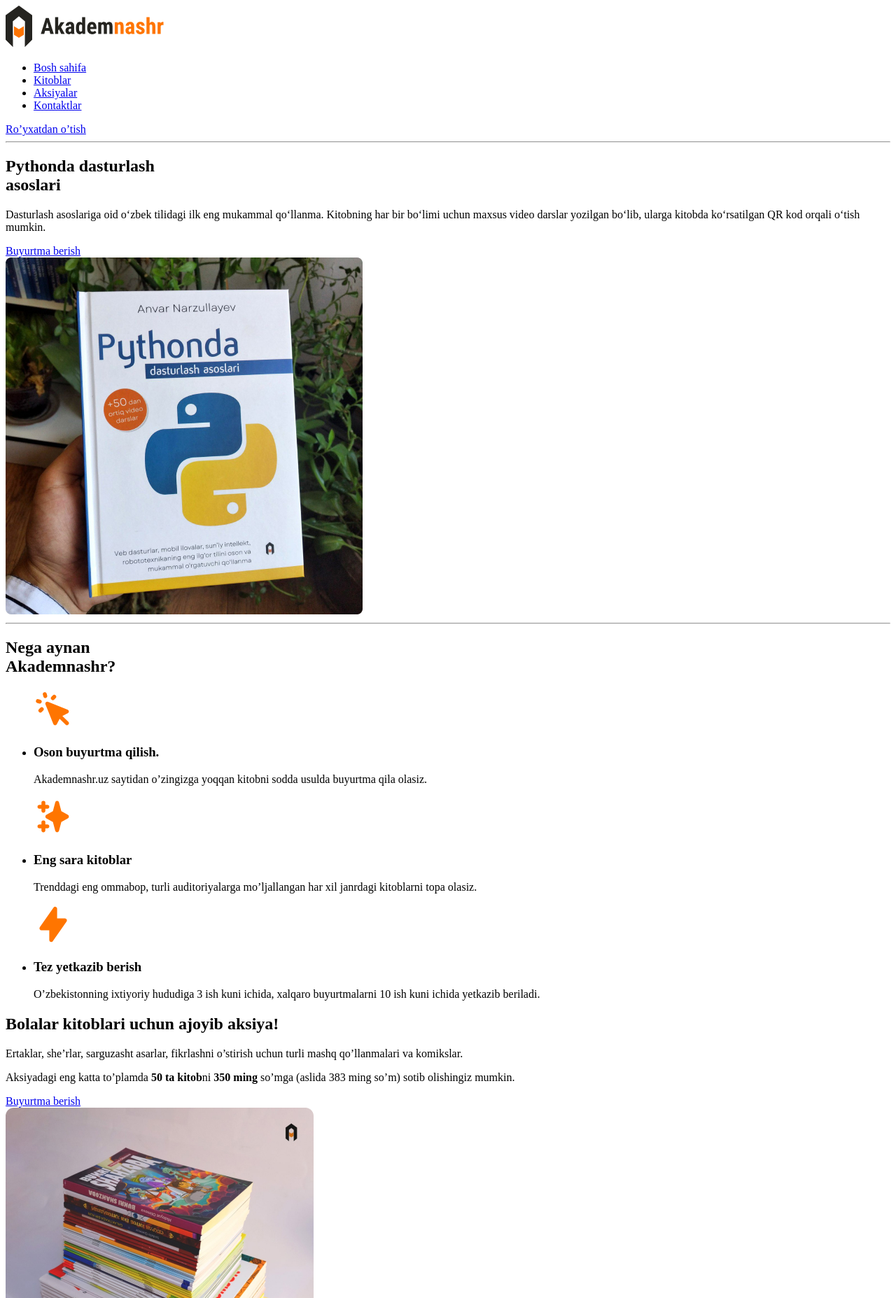
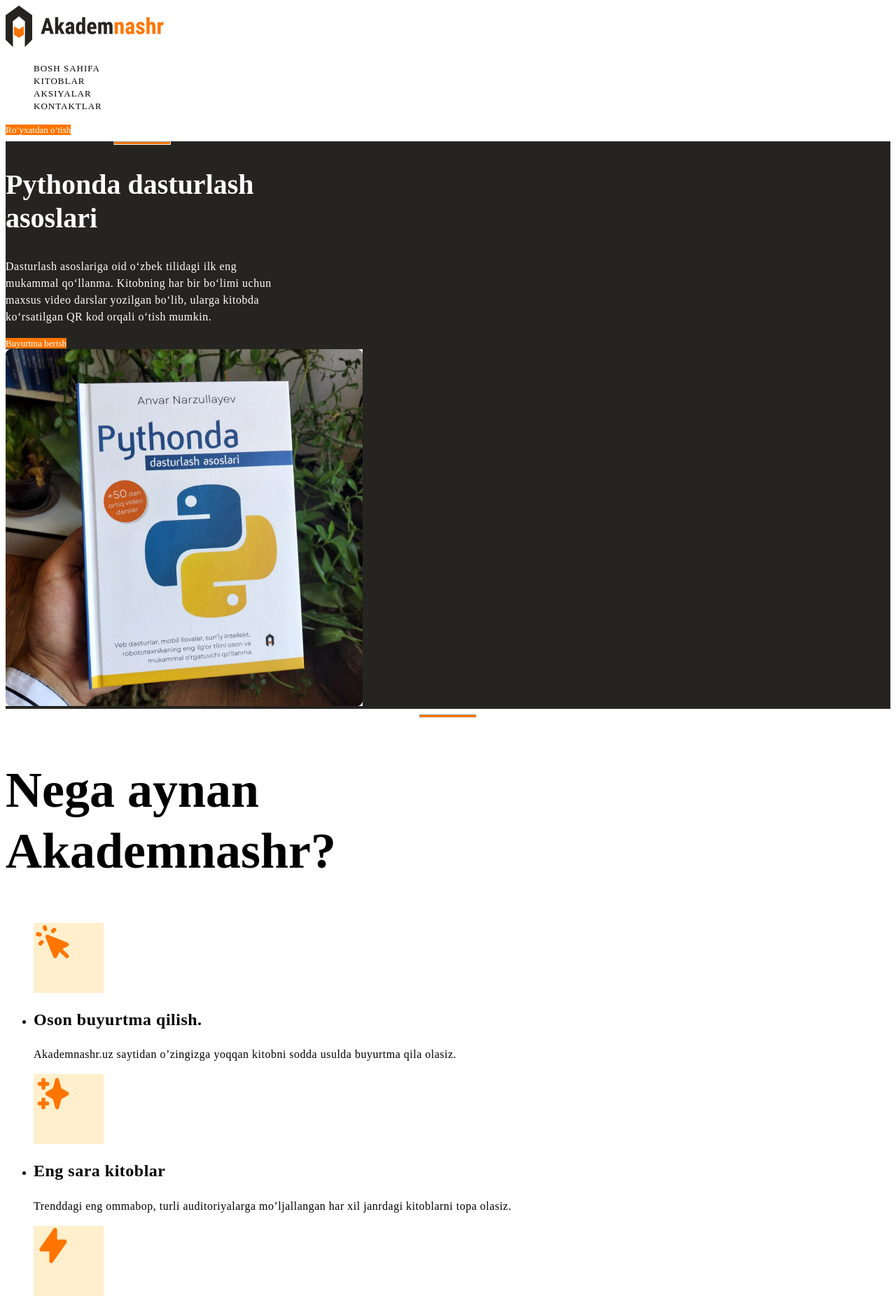
Before and after one commit to miramin-coder/fronted, a plain HTML site: page index.html in a window 1280 px wide. Shown: the top 1855 px of the page at 70% size. Drawn offline with Linux system fonts and the light colour scheme.

Commit message:
Add colour, text, size and list styles

```diff
--- /dev/null
+++ b/css/main.css
@@ -0,0 +1,137 @@
+.site-header {
+background-color: white;
+}
+
+.sitenav-list{
+list-style: none;
+}
+
+.sitenav-link{
+font-weight: 500;
+font-size: 13px;
+line-height: 15px;
+letter-spacing: 1px;
+text-transform: uppercase;
+text-decoration: none;
+color: black;
+}
+
+.main-link{
+font-size: 13px;
+line-height: 15px;
+background-color: #ff7500;
+color: #fff;
+text-decoration: none;
+}
+.hero{
+background-color: #252420;
+color: #fff
+}
+
+.hero-content{
+width: 390px;
+}
+
+.hero-img{
+width: 510px;
+height: 510px;
+}
+
+.hero-hr{
+width: 80px;
+height: 3px;
+background-color: #ff7500;
+}
+
+.hero-heading{
+font-size: 40px;
+line-height: 1.2;
+}
+
+.hero-text{
+font-size: 16px;
+line-height: 1.5;
+letter-spacing: 0.5px;
+}
+
+.features-heading{
+width: 440px;
+font-size: 72px;
+line-height: 1.2;
+letter-spacing: 0.5;
+}
+
+.feature{
+  width: 340px;
+  }
+
+.feature-icon{
+width: 100px;
+height: 100px;
+background-color: rgba(255,177,0,0.2);
+}
+
+.feature-title{
+font-size: 24px;
+line-height: 1.2;
+letter-spacing: 0.5px;
+}
+
+.feature-info{
+font-size: 16px;
+line-height: 1.5;
+letter-spacing: 0.5px;
+}
+
+.promo{
+background-color: #252420;
+color: #fff;
+}
+
+.promo-content{
+width: 440px;
+}
+
+.promo-heading{
+font-size: 40px;
+line-height: 48px;
+}
+
+.promo-text{
+font-size: 16px;
+line-height: 1.5;
+}
+
+.promo-light{
+color: #ff7500;
+}
+
+.promo-img{
+width: 440px;
+height: 440px;
+object-fit: cover;
+}
+
+.site-footer{
+background-color: #f8f8f8;
+}
+
+.site-footer ul{
+list-style: none;
+}
+
+.site-hr{
+background-color: rgba(37, 36, 32, 0.5);
+height: 2px;
+}
+
+.site-footer-link-list{
+width: 224px;
+}
+
+.site-footer-link-list a{
+  font-size: 16px;
+  line-height: 19px;
+text-decoration: none;
+color: #252420;
+}
--- a/index.html
+++ b/index.html
@@ -4,81 +4,87 @@
   <meta charset="UTF-8">
   <meta name="viewport" content="width=device-width, initial-scale=1.0">
   <title>Akademnashr</title>
+   <link rel="stylesheet" href="css/main.css">
 </head>
 <body>
   <!-- wapka -->
-  <header>
+  <header class="site-header">
     <a href="index.html">
     <img src="img/logo.svg" alt="logo" width="227" height="60">
     </a>
 
     <nav>
-      <ul>
-        <li><a href="#">Bosh sahifa</a></li>
-        <li><a href="#">Kitoblar</a></li>
-        <li><a href="#">Aksiyalar</a></li>
-        <li><a href="#">Kontaktlar</a></li>
+      <ul class="sitenav-list">
+        <li><a class="sitenav-link" href="#">Bosh sahifa</a></li>
+        <li><a class="sitenav-link" href="#">Kitoblar</a></li>
+        <li><a class="sitenav-link" href="#">Aksiyalar</a></li>
+        <li><a class="sitenav-link" href="#">Kontaktlar</a></li>
       </ul>
     </nav>
 
-    <a href="#">Ro’yxatdan o’tish</a>
+    <a class="main-link" href="#">Ro’yxatdan o’tish</a>
   </header>
 
   <main>
     <!-- hero -->
-    <section>
-      <div>
-        <hr>
-        <h2>Pythonda dasturlash <br> asoslari</h2>
-        <p>Dasturlash asoslariga oid o‘zbek tilidagi ilk eng mukammal qo‘llanma. Kitobning har bir bo‘limi uchun maxsus video darslar yozilgan bo‘lib, ularga kitobda ko‘rsatilgan QR kod orqali o‘tish mumkin.
+    <section class="hero">
+      <div class="hero-content">
+        <hr class="hero-hr">
+        <h2 class="hero-heading">Pythonda dasturlash <br> asoslari</h2>
+        <p class="hero-text">Dasturlash asoslariga oid o‘zbek tilidagi ilk eng mukammal qo‘llanma. Kitobning har bir bo‘limi uchun maxsus video darslar yozilgan bo‘lib, ularga kitobda ko‘rsatilgan QR kod orqali o‘tish mumkin.
         </p>
-        <a href="#">Buyurtma berish</a>
+        <a class="main-link" href="#">Buyurtma berish</a>
       </div>
 
-      <img src="img/python-book.jpg" alt="kitob" width="510" height="510" srcset="img/python-book.jpg 1x, img/python-book@2x.jpg 2x">
+      <img class="hero-img" src="img/python-book.jpg" alt="kitob" width="510" height="510" srcset="img/python-book.jpg 1x, img/python-book@2x.jpg 2x">
     </section>
 
 
 
+  <!-- features -->
+    <section class="features">
+      <hr class="hero-hr">
+      <h2 class="features-heading">Nega aynan <br>Akademnashr?</h2>
+      <ul>
+     <div class='feature-icon'>
+      <img src="img/cursor-click.svg" alt="" width="56" height="56">
+        </div>
+        <li class="feture">
+          <h3 class="feature-title">Oson buyurtma qilish.</h3>
+          <p class="feature-info">Akademnashr.uz saytidan o’zingizga yoqqan kitobni sodda usulda buyurtma qila olasiz.</p></li>
 
-    <section>
-      <!-- features -->
-      <hr>
-      <h2>Nega aynan <br>Akademnashr?</h2>
-      <ul>
-     <img src="img/cursor-click.svg" alt="" width="56" height="56">
-        <li>
-          <h3>Oson buyurtma qilish.</h3>
-          <p>Akademnashr.uz saytidan o’zingizga yoqqan kitobni sodda usulda buyurtma qila olasiz.</p></li>
-
-          <img src="img/sparkles.svg" alt="" width="56" height="56">
-          <li>
-            <h3>Eng sara kitoblar</h3>
-            <p>Trenddagi eng ommabop, turli auditoriyalarga mo’ljallangan har xil janrdagi kitoblarni topa olasiz.</p>
+          <div class='feature-icon'>
+             <img src="img/sparkles.svg" alt="" width="56" height="56">
+            </div>
+          <li class="feture">
+            <h3 class="feature-title">Eng sara kitoblar</h3>
+            <p class="feature-info">Trenddagi eng ommabop, turli auditoriyalarga mo’ljallangan har xil janrdagi kitoblarni topa olasiz.</p>
           </li>
 
-          <img src="img/lightning-bolt.svg" alt="" width="56" height="56">
-          <li>
-            <h3>Tez yetkazib berish</h3>
-            <p>O’zbekistonning ixtiyoriy hududiga 3 ish kuni ichida, xalqaro buyurtmalarni 10 ish kuni ichida yetkazib beriladi.</p>
+          <div class='feature-icon'>
+            <img src="img/lightning-bolt.svg" alt="" width="56" height="56">
+           </div>
+          <li class="feture">
+            <h3 class="feature-title">Tez yetkazib berish</h3>
+            <p class="feature-info">O’zbekistonning ixtiyoriy hududiga 3 ish kuni ichida, xalqaro buyurtmalarni 10 ish kuni ichida yetkazib beriladi.</p>
           </li>
       </ul>
     </section>
 
-    <section>
+    <section class="promo">
       <!-- Aksiya -->
-      <div>
-        <h2>Bolalar kitoblari uchun
+      <div class="promo-content">
+        <h2 class="promo-heading">Bolalar kitoblari uchun
           ajoyib aksiya!</h2>
-          <p>Ertaklar, she’rlar, sarguzasht asarlar, fikrlashni o’stirish uchun turli mashq qo’llanmalari va komikslar.</p>
-          <p>Aksiyadagi eng katta to’plamda <strong>50 ta kitob</strong>ni <strong>350 ming</strong> so’mga (aslida 383 ming so’m) sotib olishingiz mumkin.</p>
-          <a href="#">Buyurtma berish</a>
+          <p class="promo-text">Ertaklar, she’rlar, sarguzasht asarlar, fikrlashni o’stirish uchun turli mashq qo’llanmalari va komikslar.</p>
+          <p class="promo-text">Aksiyadagi eng katta to’plamda <strong class="promo-light">50 ta kitob</strong class="promo-light">ni <strong>350 ming</strong> so’mga (aslida 383 ming so’m) sotib olishingiz mumkin.</p>
+          <a class="main-link" href="#">Buyurtma berish</a>
         </div>
-        <img src="img/sale-img.jpg" alt="kitoblar" width="440" height="440" srcset="img/sale-img.jpg 1x, img/sale-img@2x.jpg 2x" >
+        <img class="promo-img" src="img/sale-img.jpg" alt="kitoblar" width="440" height="440" srcset="img/sale-img.jpg 1x, img/sale-img@2x.jpg 2x" >
       </section>
     </main>
 
-    <footer>
+    <footer class="site-footer">
       <!-- site footer -->
 
       <div>
@@ -88,6 +94,9 @@
         <!-- tarmoq -->
         <ul>
           <li>
+
+      <hr class="site-hr">
+
             <a href="https://t.me/Akademnashr" target="_blank"><svg xmlns="http://www.w3.org/2000/svg" width="24" height="24" fill="none"><path fill="#252420" d="M12 0C5.376 0 0 5.376 0 12s5.376 12 12 12 12-5.376 12-12S18.624 0 12 0Zm5.568 8.16c-.18 1.896-.96 6.504-1.356 8.628-.168.9-.504 1.2-.816 1.236-.696.06-1.224-.456-1.896-.9-1.056-.696-1.656-1.128-2.676-1.8-1.188-.78-.42-1.212.264-1.908.18-.18 3.252-2.976 3.312-3.228a.24.24 0 0 0-.06-.216c-.072-.06-.168-.036-.252-.024-.108.024-1.788 1.14-5.064 3.348-.48.324-.912.492-1.296.48-.432-.012-1.248-.24-1.86-.444-.756-.24-1.344-.372-1.296-.792.024-.216.324-.432.888-.66 3.504-1.524 5.832-2.532 6.996-3.012 3.336-1.392 4.02-1.632 4.476-1.632.096 0 .324.024.468.144.12.096.156.228.168.324-.012.072.012.288 0 .456Z"/></svg></a>
           </li>
           <li>
@@ -101,13 +110,13 @@
 
       <div>
         <hr>
-        <ul>
+        <ul class="site-footer-link-list">
           <li><a href="#">Bosh sahifa</a></li>
           <li><a href="#">Kitoblar</a></li>
           <li><a href="#">Aksiyalar</a></li>
           <li><a href="#">Kontaktlar</a></li>
         </ul>
-        <ul>
+        <ul class="site-footer-link-list">
           <li><a href="#">Ilmiy nashrlar</a></li>
           <li><a href="#">Ilmiy-ommabop nashrlar</a></li>
           <li><a href="#">Ma’rifiy nashrlar</a></li>
@@ -116,12 +125,12 @@
           <li><a href="#">Abituriyentlar uchun</a></li>
           <li><a href="#">Bolalar uchun</a></li>
         </ul>
-        <ul>
+        <ul class="site-footer-link-list">
           <li><a href="#">Ko’p so’raladigan savollar</a></li>
           <li><a href="#">Yetkazib berish haqida</a></li>
           <li><a href="#">To’lov usullari haqida</a></li>
         </ul>
-        <ul>
+        <ul class="site-footer-link-list">
           <li><a href="#">Bo’sh ish o’rinlari</a></li>
           <li><a href="#">Biz bilan bog’lanish</a></li>
           <li><a href="#">Maxfiylik nizomi</a></li>
```
Also changed, not shown: rasm.html (+1 -0 lines).
